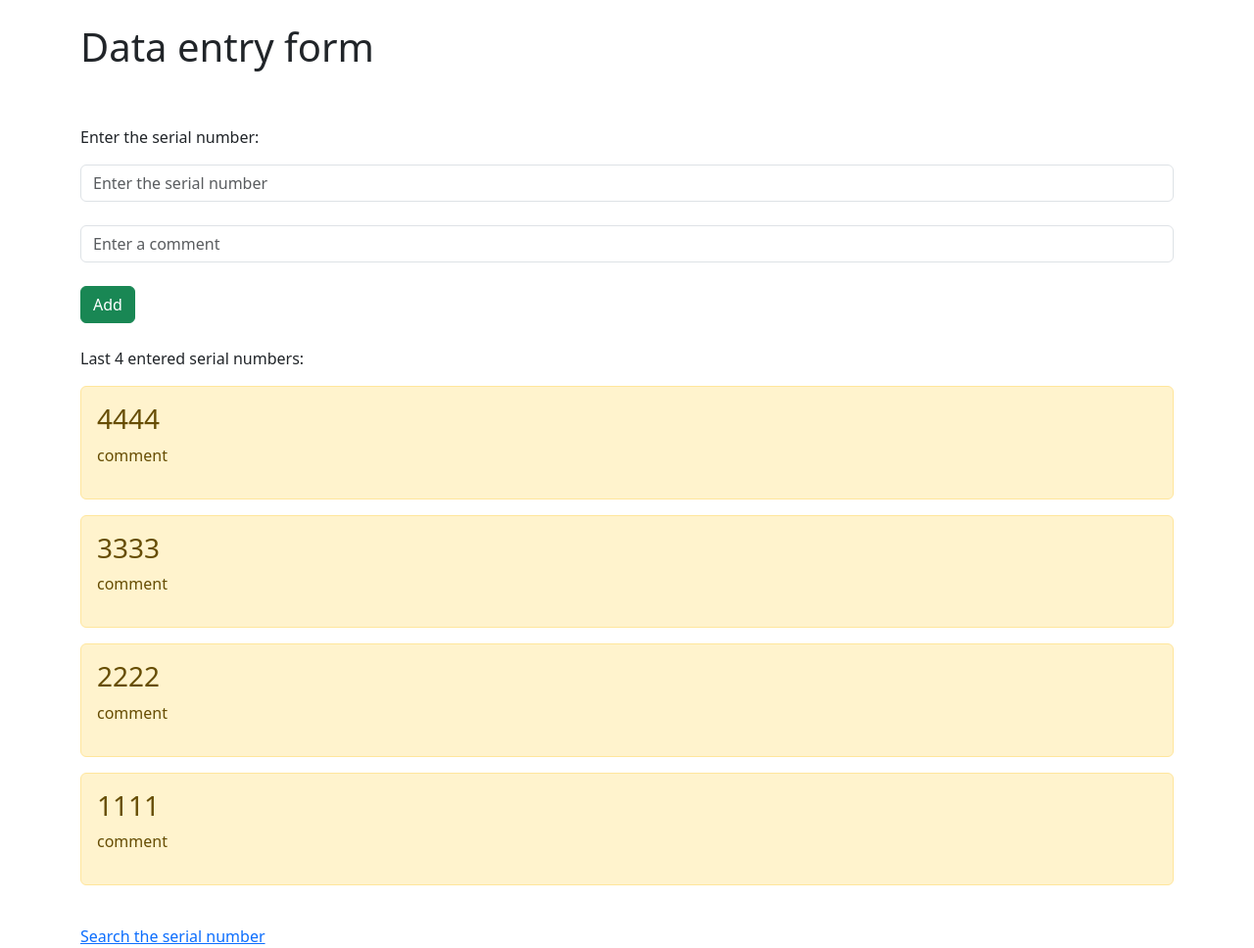
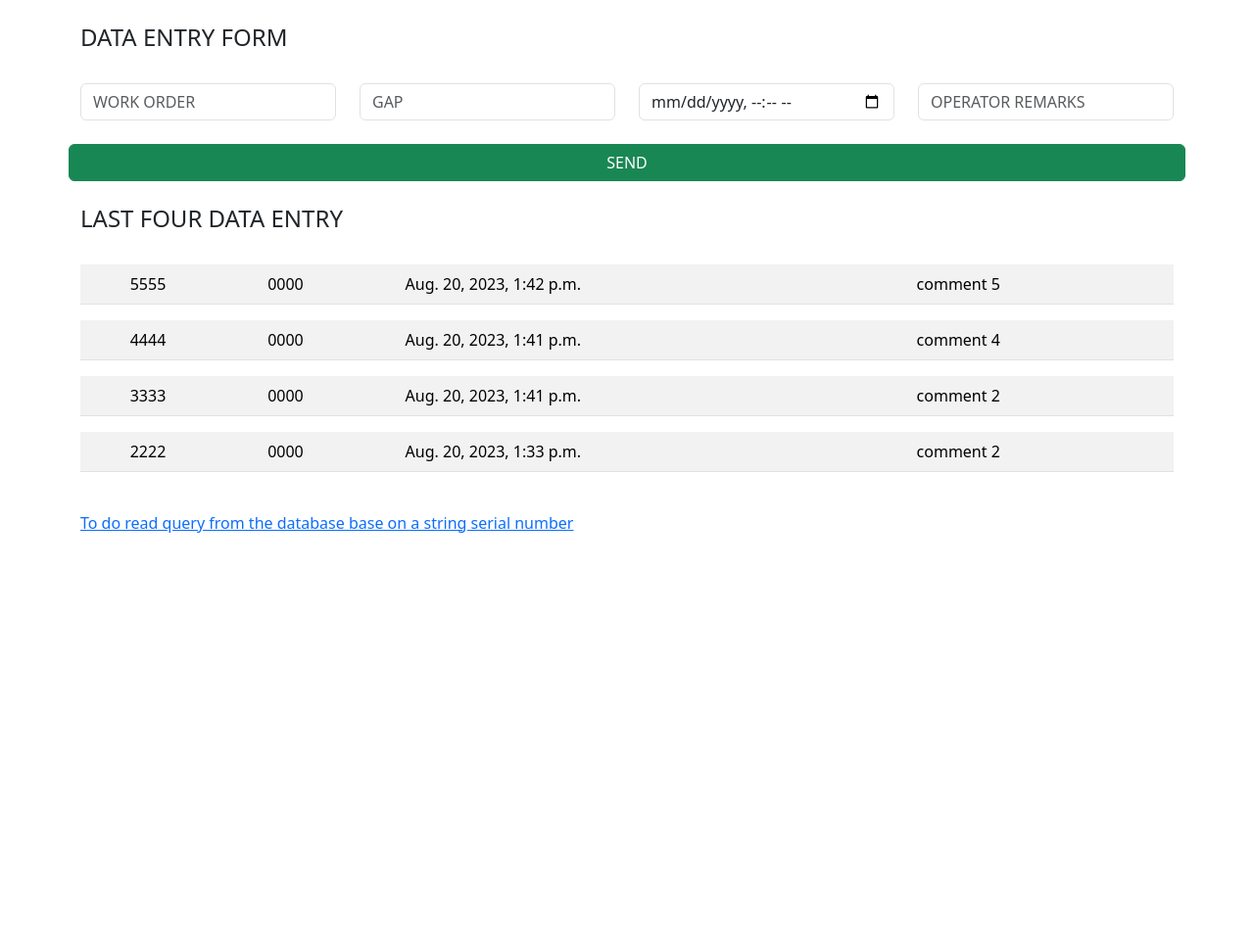
Before and after one commit to KseniaMusagitova/app_search_number, a Django app: page / in a window 1280 px wide. Shown: the whole page at 98% size. After the commit the page ends 544 px from the top, so only its background shows below. Run offline with Django 4.2, Linux system fonts and the light colour scheme; data comes from the database, SQL or seed files in the repository.

Commit message:
added new fields, changed html

```diff
--- a/testApp/forms.py
+++ b/testApp/forms.py
@@ -1,24 +1,35 @@
 from .models import Dashboard
-from django.forms import ModelForm, TextInput, Textarea
+from django.forms import ModelForm, TextInput, Textarea, DateTimeInput
 from django import forms
 
 
 class DashboardForm(ModelForm):
     class Meta:
         model = Dashboard
-        fields = ["serial_number", "operator_remarks"]
+        fields = "__all__"
         widgets = {
-            "serial_number": TextInput(attrs={
+            "work_order": TextInput(attrs={
                 "class": 'form-control',
-                'placeholder': 'Enter the serial number'
+                'placeholder': 'WORK ORDER'
+            }),
+            "gap": TextInput(attrs={
+                "class": 'form-control',
+                'placeholder': 'GAP'
+            }),
+            "data_time": forms.DateTimeInput(attrs={
+                "class": 'form-control',
+                'placeholder': 'DATA TIME',
+                'type': 'datetime-local'
             }),
             "operator_remarks": TextInput(attrs={
                 "class": 'form-control',
-                'placeholder': 'Enter a comment'
+                'placeholder': "OPERATOR REMARKS"
             }),
         }
+
+
 class SearchForm(forms.Form):
-    serial_number = forms.CharField(label='Serial Number', max_length=20, widget=forms.TextInput(attrs={
+    work_order = forms.CharField(label='Work order', max_length=20, widget=forms.TextInput(attrs={
         "class": 'form-control',
-        'placeholder': 'Search the serial number'
+        'placeholder': 'Search the work order'
     }))
--- a/testApp/models.py
+++ b/testApp/models.py
@@ -3,12 +3,12 @@ from django.db import models
 
 # Create your models here.
 class Dashboard(models.Model):
-    serial_number = models.CharField(max_length=20, blank=True, null=True)
+    work_order = models.CharField(max_length=20, blank=True, null=True)
+    gap = models.CharField(max_length=100, blank=True, null=True)
+    data_time = models.DateTimeField()
     operator_remarks = models.CharField(max_length=100, blank=True, null=True)
 
 
-    def __str__(self):
-        return self.serial_number
 
     class Meta:
         verbose_name = "Dashboard"
--- a/testApp/templates/testApp/index.html
+++ b/testApp/templates/testApp/index.html
@@ -9,29 +9,52 @@
 <body>
     <div class="container">
         <br>
-        <h1>Data entry form</h1>
+        <h4>DATA ENTRY FORM</h4>
+        <br>
+            <form method="POST">
+                <div class="row">
+                    <div class="col">
+                        {% csrf_token %}
+                        {{ form.work_order }}<br>
+                    </div>
+                    <div class="col">
+                        {{ form.gap }}<br>
+                    </div>
+                    <div class="col">
+                        {{ form.data_time }}<br>
+                    </div>
+                    <div class="col">
+                        {{ form.operator_remarks }}<br>
+                    </div>
+
+                <button type="submit" class="btn btn-success">SEND</button>
+                <span>{{ error }}</span>
+
+                </div>
+            </form>
+        <br>
+
+            <h4>LAST FOUR DATA ENTRY</h4>
+        <br>
+            {% for el in data %}
+                <table class="table table-striped">
+                   <tbody>
+                    <tr>
+                        <th scope="row"></th>
+                        <td>{{ el.work_order }}</td>
+                        <td>{{ el.gap }}</td>
+                        <td>{{ el.data_time }}</td>
+                        <td>{{ el.operator_remarks }}</td>
+                    </tr>
+                    </tbody>
+                </table>
+
+            {% endfor %}
+        <br>
+        <a href="{% url 'search_work_order' %}">To do read query from the database base on a string serial number</a>
         <br>
         <br>
-            <p>Enter the serial number:</p>
-            <form method="POST">
-                {% csrf_token %}
-                {{ form.serial_number }}<br>
-                {{ form.operator_remarks }}<br>
-                <button type="submit" class="btn btn-success">Add</button>
-                <span>{{ error }}</span>
-            </form>
         <br>
-            <p>Last 4 entered serial numbers:</p>
-            {% for el in data %}
-                <div class="alert alert-warning mt-2">
-                    <h3>{{ el.serial_number }}</h3>
-                    <p>{{ el.operator_remarks }}</p>
-                </div>
-            {% endfor %}
-        <br>
-        <a href="{% url 'search_serial_number' %}">Search the serial number</a>
-
-
     </div>
 </body>
 </html>
--- a/testApp/urls.py
+++ b/testApp/urls.py
@@ -3,5 +3,5 @@ from . import views
 
 urlpatterns = [
     path('', views.dashboard, name='home'),
-    path('search/', views.search_serial_number, name='search_serial_number'),
+    path('search/', views.search_work_order, name='search_work_order'),
 ]
--- a/testApp/views.py
+++ b/testApp/views.py
@@ -27,7 +27,7 @@ def dashboard(request):
     return render(request, 'testApp/index.html', context)
 
 
-def search_serial_number(request):
+def search_work_order(request):
     error = ''
     search_result = None
 
@@ -35,8 +35,8 @@ def search_serial_number(request):
         searchform = SearchForm(request.POST)
 
         if searchform.is_valid():
-            search_serial_number = searchform.cleaned_data['serial_number']
-            search_result = Dashboard.objects.filter(serial_number=search_serial_number).first()
+            search_work_order = searchform.cleaned_data['work_order']
+            search_result = Dashboard.objects.filter(work_order=search_work_order).first()
 
         else:
             error = 'Invalid search form submission'
```
Also changed, not shown: testApp/templates/testApp/search_result.html (+22 -13 lines), db.sqlite3, testApp/migrations/0006_rename_serial_number_dashboard_work_order_and_more.py (added).
